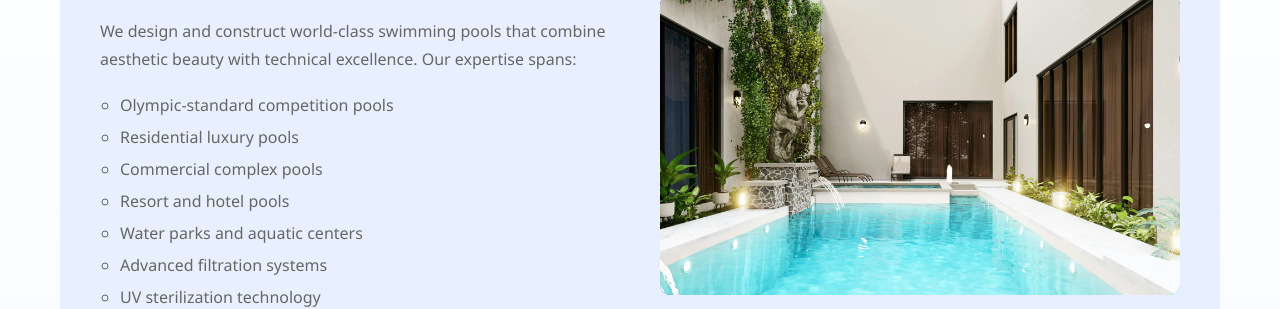
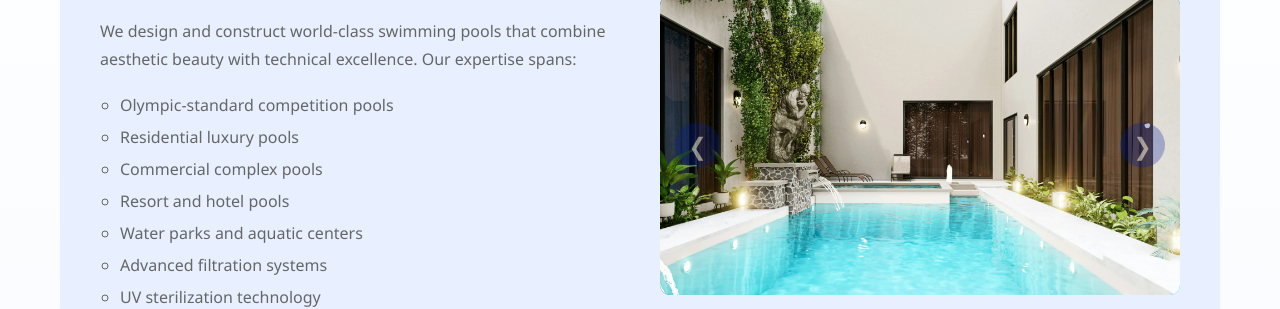
Before and after one commit to nk-aditya/San-Engineerings, a plain HTML site: page services.html in a window 1280 px wide. Shown: the part 661-970 px from the top of the page. Drawn offline with Linux system fonts and the light colour scheme.

Commit message:
change styling or left/right arrow of image gallery of service cards of service page

```diff
--- a/css/style.css
+++ b/css/style.css
@@ -1695,7 +1695,7 @@ footer .social-icon:hover{
     position: absolute;
     top: 50%;
     transform: translateY(-50%);
-    background: rgba(0, 29, 158, 0.7);
+    background: rgba(0, 29, 158, 0.562);
     color: white;
     border: none;
     width: 45px;
@@ -1708,12 +1708,13 @@ footer .social-icon:hover{
     justify-content: center;
     transition: all 0.3s ease;
     z-index: 10;
-    opacity: 0;
-    visibility: hidden;
+    opacity: 0.5;
+    visibility: visible;
 }
 
 .gallery-btn:hover {
-    background: rgba(0, 29, 158, 0.95);
+    background: rgb(0, 29, 158);
+    opacity: 1;
     transform: translateY(-50%) scale(1.1);
 }
 
@@ -1727,7 +1728,6 @@ footer .social-icon:hover{
 
 .image-gallery:hover .gallery-btn {
     opacity: 1;
-    visibility: visible;
 }
 
 @media (max-width: 768px) {
```
